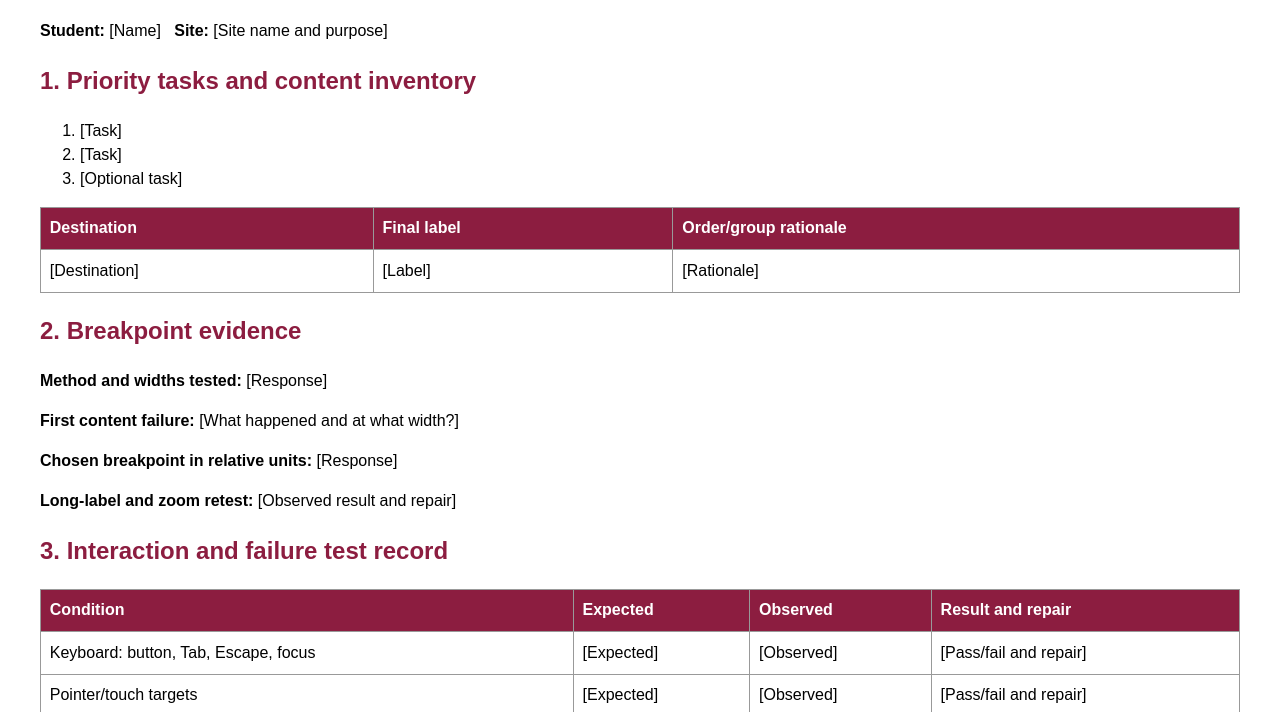
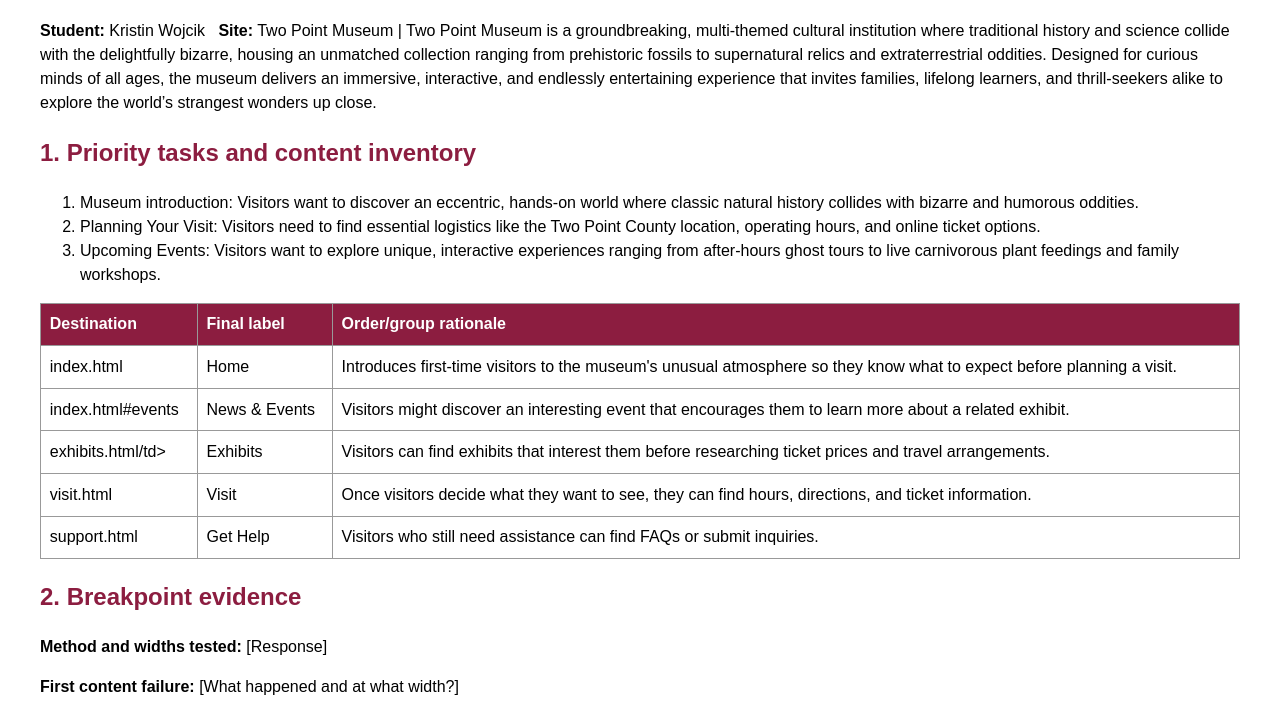
Before and after one commit to kriswojcik-dev/Module5-Responsive-Navigation-Deliverable-Starter, a plain HTML site: page navigation-plan.html in a window 1280 px wide. Shown: the part 88-800 px from the top of the page. Drawn offline with Linux system fonts and the light colour scheme.

Commit message:
updated Navigation Plan

```diff
--- a/navigation-plan.html
+++ b/navigation-plan.html
@@ -39,12 +39,13 @@
 
 <body>
     <h1>Navigation Plan and Evidence</h1>
-    <p><strong>Student:</strong> [Name] &nbsp; <strong>Site:</strong> [Site name and purpose]</p>
+    <p><strong>Student:</strong> Kristin Wojcik &nbsp;
+        <strong>Site:</strong> Two Point Museum | Two Point Museum is a groundbreaking, multi-themed cultural institution where traditional history and science collide with the delightfully bizarre, housing an unmatched collection ranging from prehistoric fossils to supernatural relics and extraterrestrial oddities. Designed for curious minds of all ages, the museum delivers an immersive, interactive, and endlessly entertaining experience that invites families, lifelong learners, and thrill-seekers alike to explore the world’s strangest wonders up close.</p>
     <h2>1. Priority tasks and content inventory</h2>
     <ol>
-        <li>[Task]</li>
-        <li>[Task]</li>
-        <li>[Optional task]</li>
+        <li>Museum introduction: Visitors want to discover an eccentric, hands-on world where classic natural history collides with bizarre and humorous oddities.</li>
+        <li>Planning Your Visit: Visitors need to find essential logistics like the Two Point County location, operating hours, and online ticket options.</li>
+        <li>Upcoming Events: Visitors want to explore unique, interactive experiences ranging from after-hours ghost tours to live carnivorous plant feedings and family workshops.</li>
     </ol>
     <table>
         <tr>
@@ -53,10 +54,31 @@
             <th>Order/group rationale</th>
         </tr>
         <tr>
-            <td>[Destination]</td>
-            <td>[Label]</td>
-            <td>[Rationale]</td>
+            <td>index.html</td>
+            <td>Home</td>
+            <td>Introduces first-time visitors to the museum's unusual atmosphere so they know what to expect before planning a visit.</td>
         </tr>
+        <tr>
+            <td>index.html#events</td>
+            <td>News & Events</td>
+            <td>Visitors might discover an interesting event that encourages them to learn more about a related exhibit.</td>
+        </tr>
+        <tr>
+            <td>exhibits.html/td>
+            <td>Exhibits</td>
+            <td>Visitors can find exhibits that interest them before researching ticket prices and travel arrangements.</td>
+        </tr>
+        <tr>
+            <td>visit.html</td>
+            <td>Visit</td>
+            <td>Once visitors decide what they want to see, they can find hours, directions, and ticket information.</td>
+        </tr>
+        <tr>
+            <td>support.html</td>
+            <td>Get Help</td>
+            <td>Visitors who still need assistance can find FAQs or submit inquiries.</td>
+        </tr>
+
     </table>
     <h2>2. Breakpoint evidence</h2>
     <p><strong>Method and widths tested:</strong> [Response]</p>
```
Also changed, not shown: exhibits.html (+3 -3 lines), index.html (+1 -1 lines), support.html (+1 -2 lines), visit.html (+1 -1 lines).
